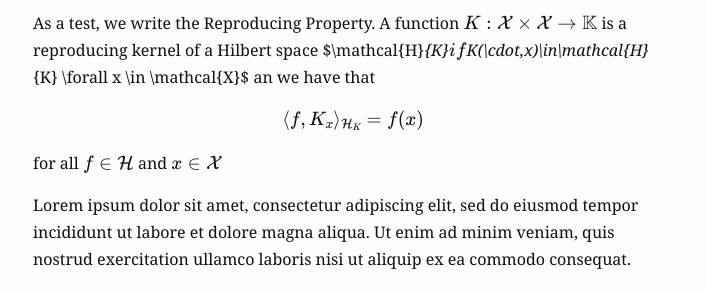
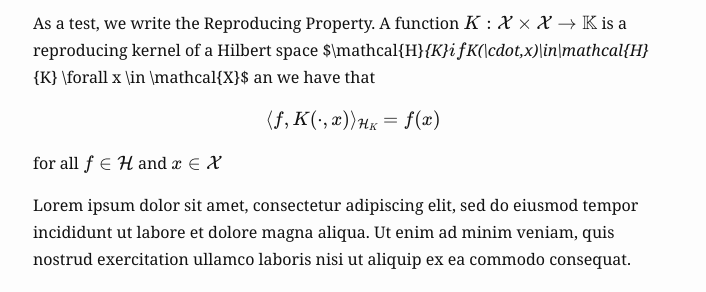
Before and after one commit to ignacontreras/ignacontreras.github.io, a Jekyll site: the page built from _posts/2019-10-26-example-of-blog-post.md, in a window 1280 px wide. Shown: the part 1105-1397 px from the top of the page, without its empty margins (287-993 px from the left). Built offline with Jekyll 4.4.1, drawn with Linux system fonts in a browser that asks for light colours; formulas are drawn with MathJax 3.

Commit message:
Update 2019-10-26-example-of-blog-post.md

```diff
--- a/_posts/2019-10-26-example-of-blog-post.md
+++ b/_posts/2019-10-26-example-of-blog-post.md
@@ -29,7 +29,7 @@ Lorem ipsum dolor sit amet, consectetur adipiscing elit, sed do eiusmod tempor i
 
 As a test, we write the Reproducing Property. A function $K: \mathcal{X}\times \mathcal{X}\to \mathbb{K}$ is a reproducing kernel of a Hilbert space $\mathcal{H}_{K}$ if $K(\cdot,x)\in\mathcal{H}_{K} \forall x \in \mathcal{X}$ an we have that
 
-$$\langle f,K_{x} \rangle_{\mathcal{H}_{K}} = f(x)$$
+$$\langle f,K(\cdot,x) \rangle_{\mathcal{H}_{K}} = f(x)$$
 
 for all $f\in \mathcal{H}$ and $x\in\mathcal{X}$
 
```
